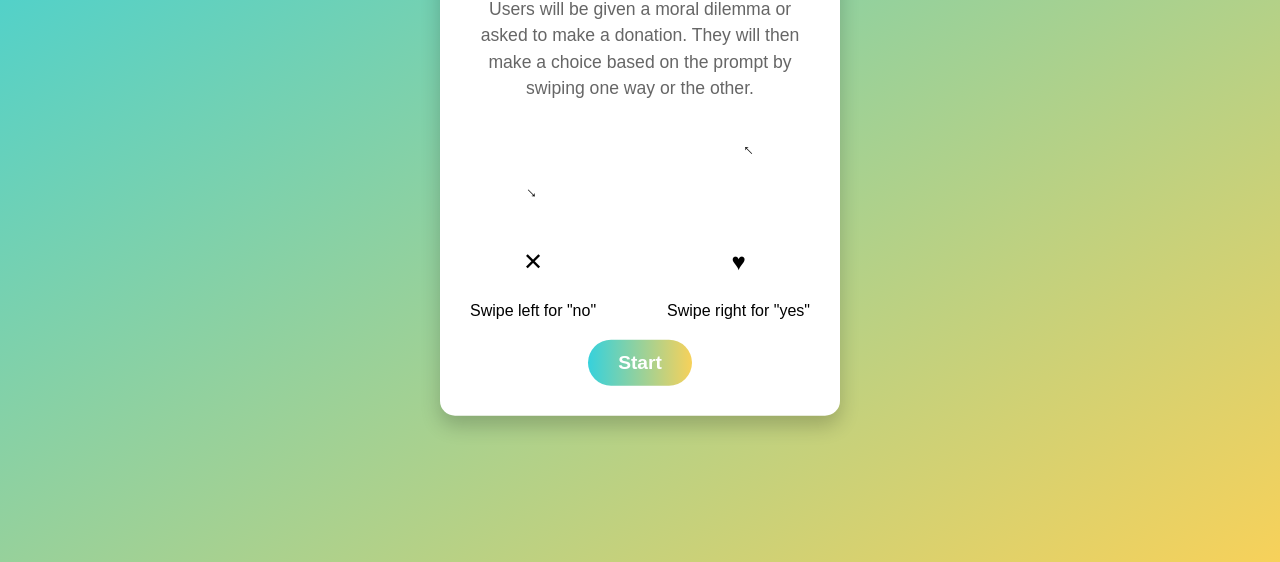
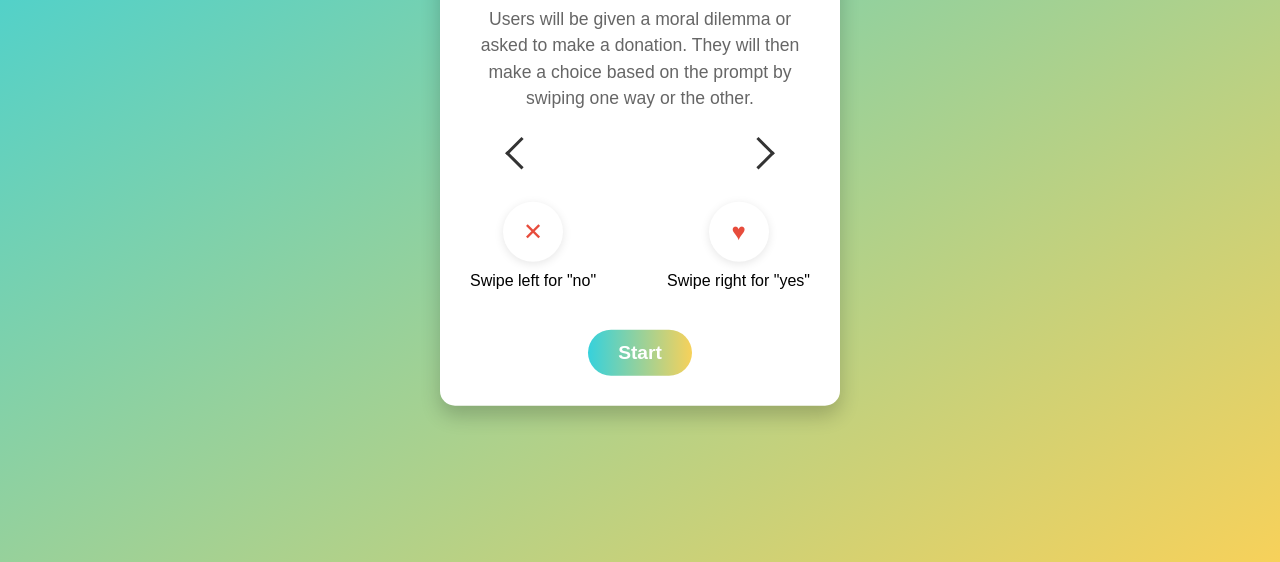
Before and after one commit to shanikapaul2004/givr, a plain HTML site: page index.html in a window 1280 px wide. Shown: the part 238-800 px from the top of the page. Drawn offline with Linux system fonts and the light colour scheme.

Commit message:
fixing arrows

```diff
--- a/index.html
+++ b/index.html
@@ -12,8 +12,8 @@
     <p>Users will be given a moral dilemma or asked to make a donation. They will then make a choice based on the prompt by swiping one way or the other.</p>
 
     <div class="swipe-arrows">
-      <div class="arrow arrow-left">↑</div>
-      <div class="arrow arrow-right">↑</div>
+      <div class="arrow arrow-left"></div>
+      <div class="arrow arrow-right"></div>
     </div>
 
     <div class="choice-icons">
--- a/styles.css
+++ b/styles.css
@@ -202,11 +202,33 @@
     display: flex;
     justify-content: space-between;
     margin: 20px 0;
+    width: 100%;
+    padding: 0 30px;
   }
 
   .arrow {
-    width: 80px;
-    height: 80px;
+    width: 40px;
+    height: 40px;
+    position: relative;
+  }
+
+  .arrow:before {
+    content: "";
+    position: absolute;
+    width: 20px;
+    height: 20px;
+    border-top: 3px solid #333;
+    border-right: 3px solid #333;
+  }
+
+  .arrow-left:before {
+    transform: rotate(-135deg); /* Points left */
+    left: 10px;
+  }
+
+  .arrow-right:before {
+    transform: rotate(45deg); /* Points right */
+    right: 10px;
   }
 
   .choice-icons {
@@ -231,14 +253,15 @@
     justify-content: center;
     margin-bottom: 10px;
     font-size: 1.5rem;
+    box-shadow: 0 2px 10px rgba(0, 0, 0, 0.1);
   }
 
-  .arrow-left {
-    transform: rotate(135deg);
+  .icon-circle.no {
+    color: #e74c3c;
   }
 
-  .arrow-right {
-    transform: rotate(-45deg);
+  .icon-circle.yes {
+    color: #e74c3c;
   }
 
   .start-button {
@@ -251,6 +274,7 @@
     font-weight: bold;
     cursor: pointer;
     transition: transform 0.2s ease;
+    margin-top: 20px;
   }
 
   .start-button:hover {
```
